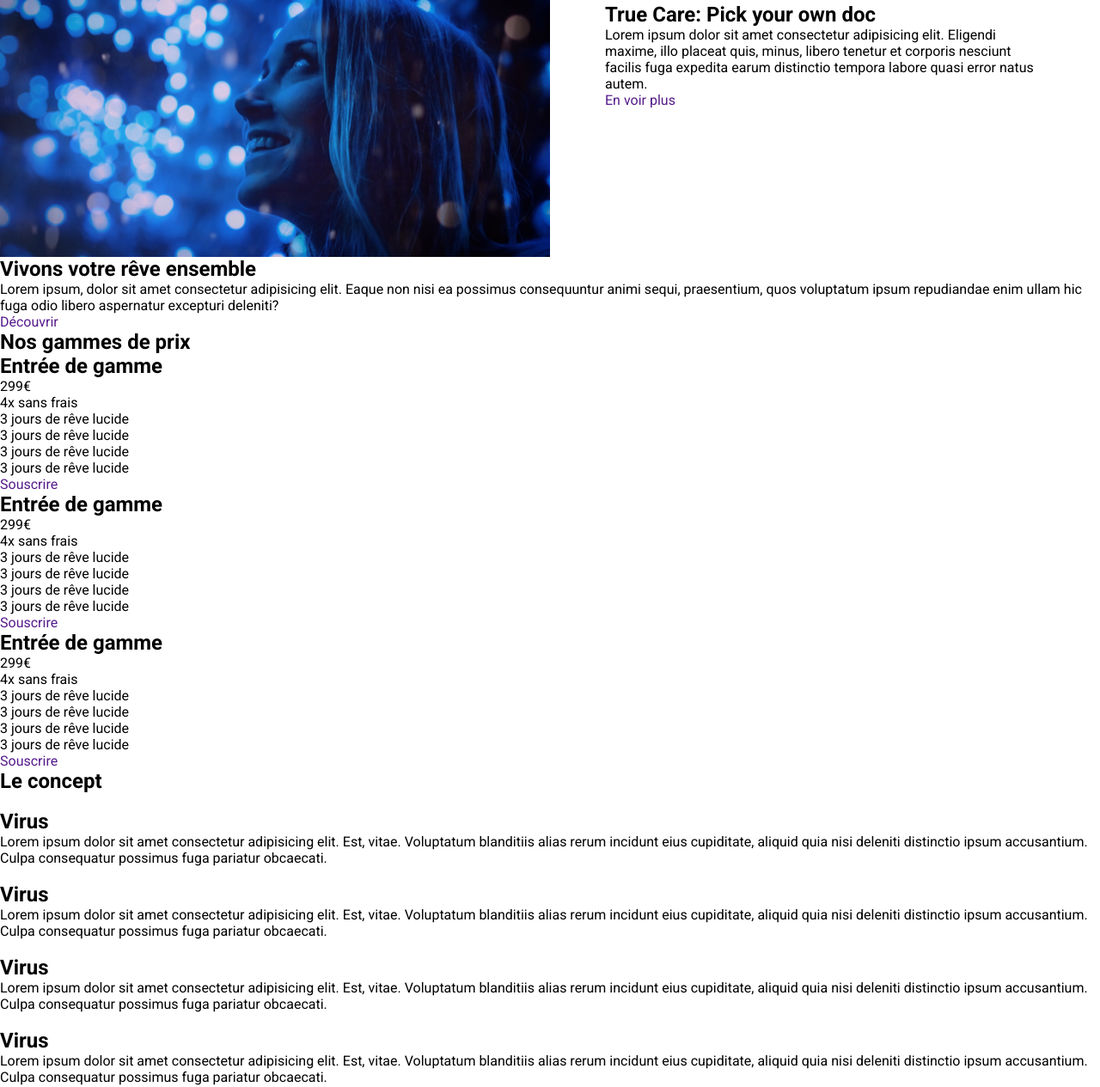
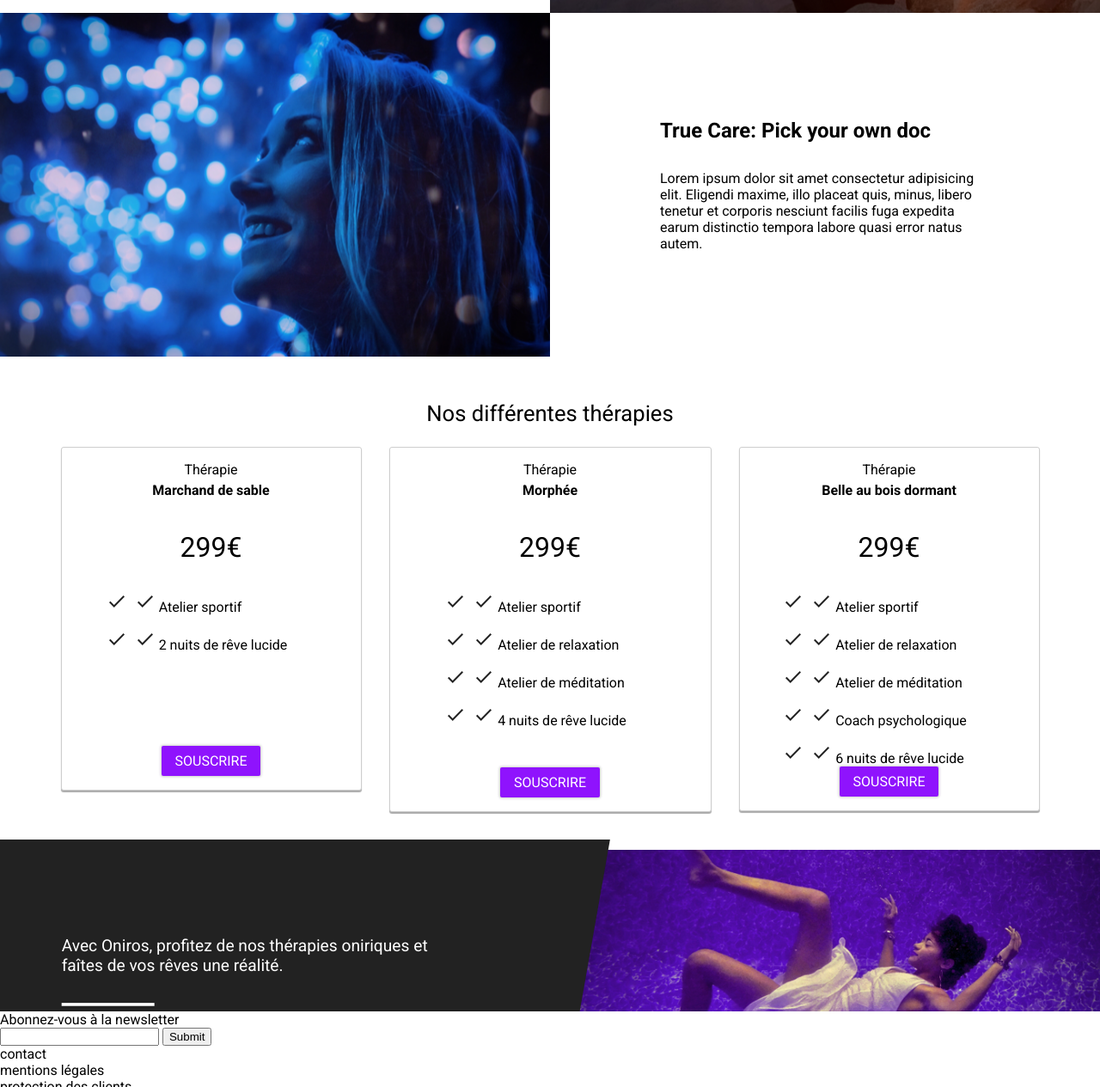
Before and after one commit to benImran/Oniros, a website: page app/index.html in a window 1280 px wide. Shown: the part 1535-2800 px from the top of the page at 86% size. Drawn offline with nearby package versions, Linux system fonts and the light colour scheme; files that its build step writes are made by us from their sources.

Commit message:
pusssssh

```diff
--- a/app/index.html
+++ b/app/index.html
@@ -30,14 +30,14 @@
     </header>
     <section class="hero">
         <div class="hero__block">
-            <h1 class="hero__title">Vivons votre rêve ensemble</h1>
-            <p class="hero__text">Lorem ipsum dolor sit, amet consectetur adipisicing elit. Vel iusto ad doloribus quidem. Id illum similique optio
-                quod odit blanditiis sunt asperiores non ipsam voluptatum odio fuga, placeat debitis magnam!</p>
-            <a class="hero__button" href="">Découvrir</a>
+            <h1 class="hero__title">Suivez nos thérapies oniriques et accédez à un monde meilleur.</h1>
+            <a class="hero__button" href="">Nos thérapies</a>
+        </div>
+        <div class="hero__more">
+            <img src="img/arrow.png" alt="">
         </div>
     </section>
     <main class="product">
-        <h1 class="product__title">Notre Produit</h1>
         <div class="product__wrapper">
             <article class="product__item">
                 <img class="product__picture" src="img/02.png">
@@ -47,7 +47,6 @@
                         tenetur et corporis nesciunt facilis fuga expedita earum distinctio tempora labore quasi error natus
                         autem.
                     </p>
-                    <a href="">En voir plus</a>
                 </div>
             </article>
             <article class="product__item">
@@ -57,7 +56,6 @@
                         tenetur et corporis nesciunt facilis fuga expedita earum distinctio tempora labore quasi error natus
                         autem.
                     </p>
-                    <a href="">En voir plus</a>
                 </div>
                 <img class="product__picture" src="img/03.png">
             </article>
@@ -69,103 +67,77 @@
                         tenetur et corporis nesciunt facilis fuga expedita earum distinctio tempora labore quasi error natus
                         autem.
                     </p>
-                    <a href="">En voir plus</a>
                 </div>
             </article>
         </div>
     </main>
+    <section class="pricing">
+        <h1 class="pricing__title">Nos différentes thérapies</h1>
+        <div class="pricing__wrapper">
+            <div class="pricing__range">
+                <p class="pricing__therapy">Thérapie</p>
+                <h2 class=pricing__type>Marchand de sable</h2>
+                <div class="pricing__price">299€</div>
+                <ul class="pricing__list">
+                    <li class="pricing__list-item">
+                        <img src="/img/check.png">
+                        Atelier sportif</li>
+                    <li class="pricing__list-item">
+                        <img src="/img/check.png">
+                        2 nuits de rêve lucide</li>
+                </ul>
+                <a href="" class="pricing__subscribe">Souscrire</a>
+            </div>
+            <div class="pricing__range pricing__range--middle">
+                <p class="pricing__therapy">Thérapie</p>
+                <h2 class=pricing__type>Morphée</h2>
+                <div class="pricing__price">299€</div>
+                <ul class="pricing__list">
+                    <li class="pricing__list-item">
+                        <img src="/img/check.png">
+                        Atelier sportif</li>
+                    <li class="pricing__list-item">
+                        <img src="/img/check.png">
+                        Atelier de relaxation</li>
+                    <li class="pricing__list-item">
+                        <img src="/img/check.png">
+                        Atelier de méditation</li>
+                    <li class="pricing__list-item">
+                        <img src="/img/check.png">
+                        4 nuits de rêve lucide</li>
+                </ul>
+                <a href="" class="pricing__subscribe">Souscrire</a>
+            </div>
+            <div class="pricing__range">
+                <p class="pricing__therapy">Thérapie</p>
+                <h2 class=pricing__type>Belle au bois dormant</h2>
+                <div class="pricing__price">299€</div>
+                <ul class="pricing__list">
+                    <li class="pricing__list-item">
+                        <img src="/img/check.png">
+                        Atelier sportif</li>
+                    <li class="pricing__list-item">
+                        <img src="/img/check.png">
+                        Atelier de relaxation</li>
+                    <li class="pricing__list-item">
+                        <img src="/img/check.png">
+                        Atelier de méditation</li>
+                    <li class="pricing__list-item">
+                        <img src="/img/check.png">
+                        Coach psychologique</li>
+                    <li class="pricing__list-item">
+                        <img src="/img/check.png">
+                        6 nuits de rêve lucide</li>
+                </ul>
+                <a href="" class="pricing__subscribe">Souscrire</a>
+            </div>
+        </div>
+    </section>
     <section class="dream">
         <div class="dream__infos">
-            <h1>Vivons votre rêve ensemble</h1>
-            <p>Lorem ipsum, dolor sit amet consectetur adipisicing elit. Eaque non nisi ea possimus consequuntur animi sequi,
-                praesentium, quos voluptatum ipsum repudiandae enim ullam hic fuga odio libero aspernatur excepturi deleniti?</p>
-            <a href="">Découvrir</a>
+            <p class="dream__text">Avec Oniros, profitez de nos thérapies oniriques et faîtes de vos rêves une réalité.</p>
         </div>
-        <div class="dream__picture"></div>
-    </section>
-    <section class="pricing">
-        <h1 class="pricing__title">Nos gammes de prix</h1>
-        <div class="pricing__range">
-            <h2 class=pricing__type>Entrée de gamme</h2>
-            <div class="princing__price">299€</div>
-            <div class="pricing__facility">4x sans frais</div>
-            <ul class="pricing__list">
-                <li class="pricing__list-item">3 jours de rêve lucide</li>
-                <li class="pricing__list-item">3 jours de rêve lucide</li>
-                <li class="pricing__list-item">3 jours de rêve lucide</li>
-                <li class="pricing__list-item">3 jours de rêve lucide</li>
-            </ul>
-            <a href="">Souscrire</a>
-        </div>
-        <div class="pricing__range">
-            <h2 class=pricing__type>Entrée de gamme</h2>
-            <div class="princing__price">299€</div>
-            <div class="pricing__facility">4x sans frais</div>
-            <ul class="pricing__list">
-                <li class="pricing__list-item">3 jours de rêve lucide</li>
-                <li class="pricing__list-item">3 jours de rêve lucide</li>
-                <li class="pricing__list-item">3 jours de rêve lucide</li>
-                <li class="pricing__list-item">3 jours de rêve lucide</li>
-            </ul>
-            <a href="">Souscrire</a>
-        </div>
-        <div class="pricing__range">
-            <h2 class=pricing__type>Entrée de gamme</h2>
-            <div class="princing__price">299€</div>
-            <div class="pricing__facility">4x sans frais</div>
-            <ul class="pricing__list">
-                <li class="pricing__list-item">3 jours de rêve lucide</li>
-                <li class="pricing__list-item">3 jours de rêve lucide</li>
-                <li class="pricing__list-item">3 jours de rêve lucide</li>
-                <li class="pricing__list-item">3 jours de rêve lucide</li>
-            </ul>
-            <a href="">Souscrire</a>
-        </div>
-    </section>
-    <section class="concept">
-        <h1 class="concept__title">Le concept</h1>
-        <div class="concept__item">
-            <img class="concept__item-picture">
-            <h2 class="concept__item-title">Virus</h2>
-            <p class="concept__item-text">Lorem ipsum dolor sit amet consectetur adipisicing elit. Est, vitae. Voluptatum blanditiis alias rerum incidunt
-                eius cupiditate, aliquid quia nisi deleniti distinctio ipsum accusantium. Culpa consequatur possimus fuga
-                pariatur obcaecati.</p>
-        </div>
-        <div class="concept__item">
-            <img class="concept__item-picture">
-            <h2 class="concept__item-title">Virus</h2>
-            <p class="concept__item-text">Lorem ipsum dolor sit amet consectetur adipisicing elit. Est, vitae. Voluptatum blanditiis alias rerum incidunt
-                eius cupiditate, aliquid quia nisi deleniti distinctio ipsum accusantium. Culpa consequatur possimus fuga
-                pariatur obcaecati.</p>
-        </div>
-        <div class="concept__item">
-            <img class="concept__item-picture">
-            <h2 class="concept__item-title">Virus</h2>
-            <p class="concept__item-text">Lorem ipsum dolor sit amet consectetur adipisicing elit. Est, vitae. Voluptatum blanditiis alias rerum incidunt
-                eius cupiditate, aliquid quia nisi deleniti distinctio ipsum accusantium. Culpa consequatur possimus fuga
-                pariatur obcaecati.</p>
-        </div>
-        <div class="concept__item">
-            <img class="concept__item-picture">
-            <h2 class="concept__item-title">Virus</h2>
-            <p class="concept__item-text">Lorem ipsum dolor sit amet consectetur adipisicing elit. Est, vitae. Voluptatum blanditiis alias rerum incidunt
-                eius cupiditate, aliquid quia nisi deleniti distinctio ipsum accusantium. Culpa consequatur possimus fuga
-                pariatur obcaecati.</p>
-        </div>
-        <div class="concept__item">
-            <img class="concept__item-picture">
-            <h2 class="concept__item-title">Virus</h2>
-            <p class="concept__item-text">Lorem ipsum dolor sit amet consectetur adipisicing elit. Est, vitae. Voluptatum blanditiis alias rerum incidunt
-                eius cupiditate, aliquid quia nisi deleniti distinctio ipsum accusantium. Culpa consequatur possimus fuga
-                pariatur obcaecati.</p>
-        </div>
-        <div class="concept__item">
-            <img class="concept__item-picture">
-            <h2 class="concept__item-title">Virus</h2>
-            <p class="concept__item-text">Lorem ipsum dolor sit amet consectetur adipisicing elit. Est, vitae. Voluptatum blanditiis alias rerum incidunt
-                eius cupiditate, aliquid quia nisi deleniti distinctio ipsum accusantium. Culpa consequatur possimus fuga
-                pariatur obcaecati.</p>
-        </div>
+        <img class="dream__picture" src="img/05.png">
     </section>
     <footer class="footer">
         <div class="footer__item-news">
--- a/app/scss/main.scss
+++ b/app/scss/main.scss
@@ -11,3 +11,5 @@
 //PAGES
 @import "pages/hero";
 @import "pages/product";
+@import "pages/pricing";
+@import "pages/dream";
--- /dev/null
+++ b/app/scss/pages/_dream.scss
@@ -0,0 +1,47 @@
+.dream {
+  display: grid;
+  grid-template-columns: repeat(2, 50%);
+  height: 200px;
+  margin-top: 2em;
+  overflow: hidden;
+}
+
+.dream__infos {
+  align-items: center;
+  background-color: #222;
+  color: $white;
+  display: flex;
+  justify-content: center;
+  transform: skew(-10deg) translate(-18px) scale(1.2);
+}
+
+.dream__text {
+  font-style: 1.2em;
+  max-width: 24em;
+  transform: skew(10deg);
+
+  &::after {
+    background: $white;
+    bottom: -30px;
+    content: "";
+    display: block;
+    height: 3px;
+    left: 0;
+    position: absolute;
+    width: 90px;
+  }
+}
+
+.dream__picture {
+  height: 90%;
+  margin-top: 12px;
+  object-fit: cover;
+  width: 100%;
+}
+
+@media screen and (max-width: 1050px) {
+  .dream__text {
+    font-size: .8em;
+    margin-left: 3em;
+  }
+}
--- /dev/null
+++ b/app/scss/pages/_pricing.scss
@@ -0,0 +1,78 @@
+.pricing__title {
+  font-size: 1.6em;
+  font-weight: 300;
+  margin-top: 2em;
+  text-align: center;
+}
+
+.pricing__wrapper {
+  align-items: flex-start;
+  display: flex;
+  justify-content: center;
+  margin-top: 1.5em;
+}
+
+.pricing__range {
+  align-items: center;
+  background: $white;
+  border: 1px solid #cecece;
+  border-radius: 3px;
+  box-shadow: 0 2px 1px 0 #aaa;
+  display: flex;
+  flex-direction: column;
+  margin: 0 1em;
+  min-height: 400px;
+  padding-bottom: 1em;
+  width: 350px;
+}
+
+.pricing__range--middle {
+  width: 375px;
+  min-height: 425px;
+}
+
+.pricing__therapy {
+  margin-top: 1em;
+}
+
+.pricing__type {
+  font-size: 1em;
+  margin-top: 0.3em;
+}
+
+.pricing__price {
+  font-size: 2em;
+  margin-top: 1.2em;
+}
+
+.pricing__list {
+  margin-top: 1em;
+}
+
+.pricing__list-item {
+  margin-top: 1em;
+  position: relative;
+}
+
+.pricing__list-item::before {
+  content: url(/img/check.png);
+  display: block;
+  left: -33px;
+  position: absolute;
+}
+
+.pricing__subscribe {
+  background: $violet;
+  border-radius: 2px;
+  box-shadow: 0 0 3px 1px #ccc;
+  color: $white;
+  margin-top: auto;
+  padding: 0.5em 1em;
+  text-transform: uppercase;
+}
+
+@media screen and (max-width: 1050px) {
+  .pricing__list-item {
+
+  }
+}
--- a/app/scss/pages/_product.scss
+++ b/app/scss/pages/_product.scss
@@ -1,5 +1,5 @@
 .product__wrapper {
-  margin-top: 1.5em;
+  margin-top: 5em;
 }
 
 .product__title {
@@ -14,8 +14,14 @@
 
 .product__item {
   display: grid;
-  grid-template-columns: repeat(2,50%);
+  align-items: center;
+  justify-items: center;
   grid-template-columns: repeat(2, 50%);
+  grid-template-rows: 400px;
+}
+
+.product__infos {
+  max-width: 60%;
 }
 
 .product__picture {
@@ -24,6 +30,6 @@
   object-fit: cover;
 }
 
-.product__infos {
-  padding: 4em;
+.product__description {
+  margin-top: 2em;
 }
```
Also changed, not shown: app/scss/pages/_hero.scss (+22 -6 lines), app/img/arrow.png (added), app/img/check.png (added).
